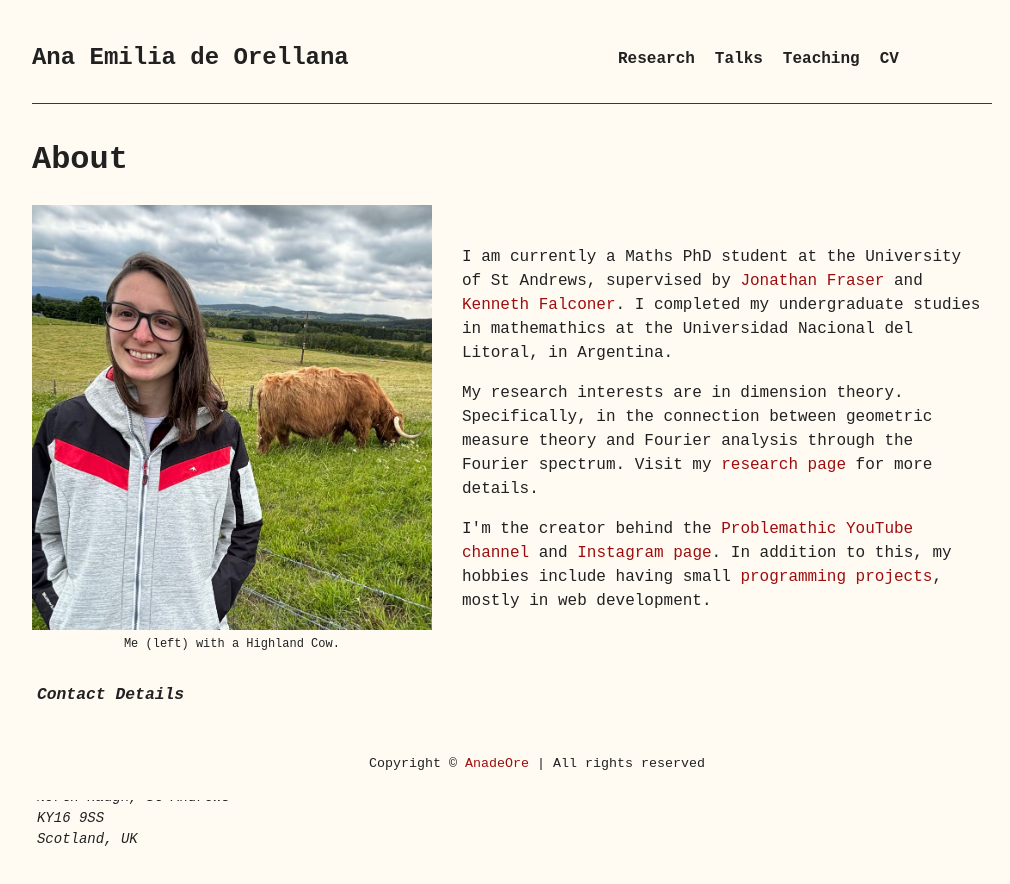
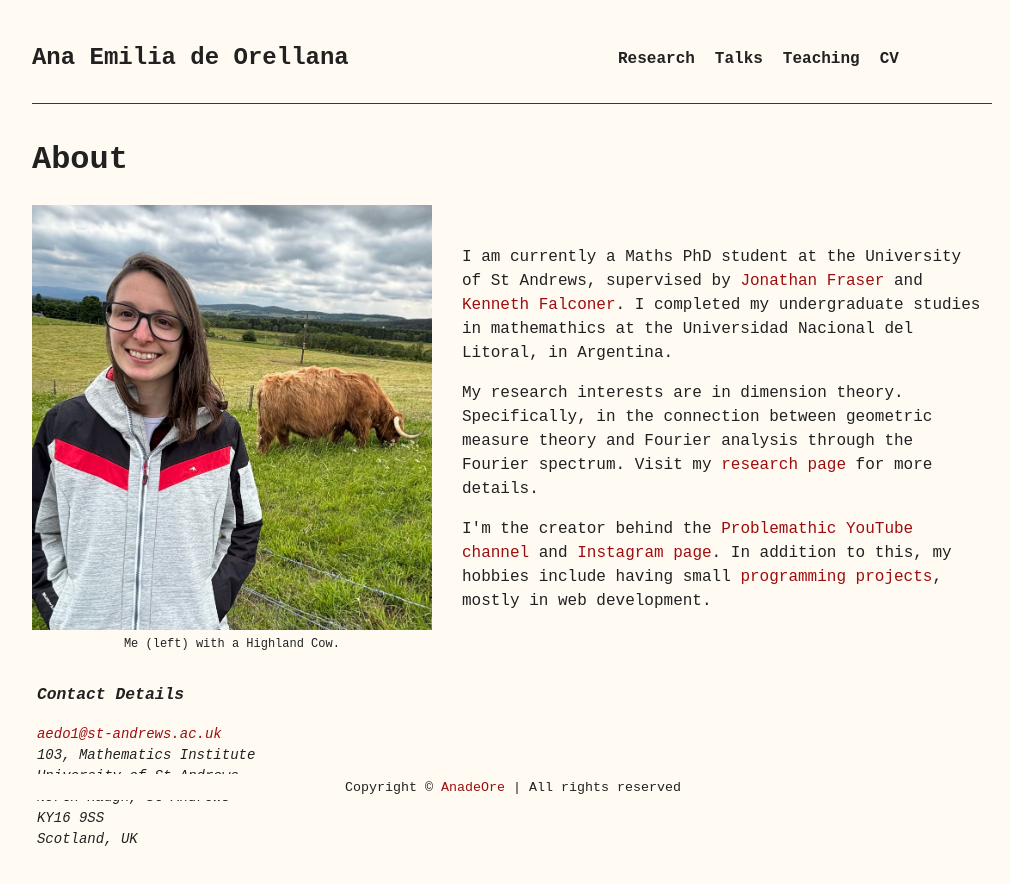
Before and after one commit to AnadeOre/anadeore.github.io, a Next.js app: page / in a window 1280 px wide. Shown: the top 884 px of the page, without its empty margins (128-1138 px from the left). Built offline with nearby package versions, Linux system fonts and the light colour scheme.

Commit message:
smaller footer

```diff
--- a/src/app/styles/globals.css
+++ b/src/app/styles/globals.css
@@ -37,6 +37,8 @@ footer {
   bottom: 0;
   background-color: var(--bg);
   width: 100%;
+  padding: 1px;
+  text-align: center;
 }
 .invisible-link {
   color: var(--white);
@@ -57,11 +59,6 @@ content {
   border: var(--blue);
 }
 
-footer {
-  padding: 25px;
-  text-align: center;
-}
-
 ul {
   list-style: none;
 }
```
